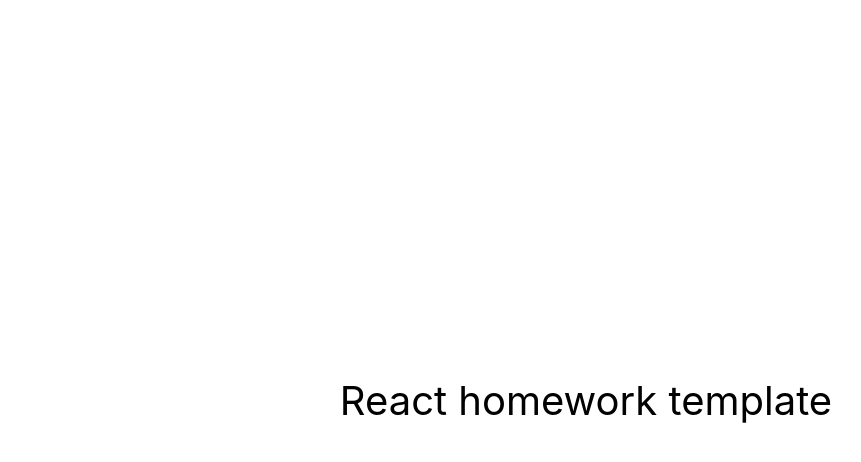
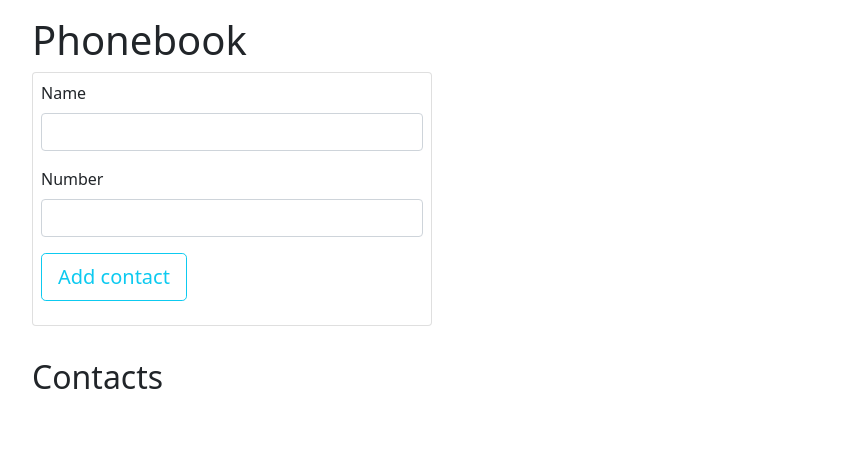
Before and after one commit to HordiienkoOlha/goit-react-hw-07-phonebook, a React (Create React App) app: page / in a window 1280 px wide. Shown: the top 462 px of the page, without its empty margins (54-915 px from the left). Built offline with nearby package versions, Linux system fonts and the light colour scheme.

Commit message:
edit start files

```diff
--- a/package.json
+++ b/package.json
@@ -4,12 +4,18 @@
   "private": true,
   "homepage": "https://HordiienkoOlha.github.io/goit-react-hw-07-phonebook/",
   "dependencies": {
+    "@reduxjs/toolkit": "^1.8.3",
     "@testing-library/jest-dom": "^5.16.3",
     "@testing-library/react": "^12.1.4",
     "@testing-library/user-event": "^13.5.0",
+    "bootstrap": "^5.1.3",
+    "prettier": "^2.7.1",
     "react": "^18.1.0",
+    "react-bootstrap": "^2.4.0",
     "react-dom": "^18.1.0",
+    "react-redux": "^8.0.2",
     "react-scripts": "5.0.1",
+    "reselect": "^4.1.6",
     "web-vitals": "^2.1.3"
   },
   "scripts": {
--- a/src/components/App.jsx
+++ b/src/components/App.jsx
@@ -1,16 +1,20 @@
+import {Container } from 'react-bootstrap';
+import ContactForm from './ContactsForm/ContactForm';
+// import ContactList from './ContactList/ContactList';
+// import Filter from './Filter/Filter';
+
 export const App = () => {
   return (
-    <div
-      style={{
-        height: '100vh',
-        display: 'flex',
-        justifyContent: 'center',
-        alignItems: 'center',
-        fontSize: 40,
-        color: '#010101'
-      }}
-    >
-      React homework template
-    </div>
+    <>
+    <Container className="p-3">
+    <h1 className="header">Phonebook</h1>
+      <ContactForm />
+      </Container>
+      <Container className="p-3">
+      <h2 className="header">Contacts</h2>
+      {/* <Filter /> */}
+      {/* <ContactList /> */}
+      </Container>
+    </>
   );
 };
--- /dev/null
+++ b/src/components/App.module.css
@@ -0,0 +1,9 @@
+.container {
+width: 500px;
+    padding-top: 15px;
+    padding-bottom: 15px;
+    margin: 0 auto;
+}
+.title {
+text-align: center
+}
--- /dev/null
+++ b/src/components/ContactList/ContactList.js
@@ -0,0 +1,44 @@
+import { useState, useEffect } from 'react';
+import { ListGroup } from 'react-bootstrap';
+import { useSelector } from 'react-redux';
+// import { deleteContact } from 'redux/contacts/contactSlice';
+import {
+  getContactsItem,
+  getContsctasFilter,
+} from 'redux/contacts/contactsSelectors';
+import ContactItem from '../ContactsItem/ContactsItem';
+
+const ContactList = () => {
+  const [filterContacts, setFilterContacts] = useState([]);
+  const contacts = useSelector(getContactsItem);
+  const filter = useSelector(getContsctasFilter);
+
+  // const dispatch = useDispatch();
+
+  useEffect(() => {
+    const filteredContacts = contacts.filter(
+      contact =>
+        contact.name.toLowerCase().includes(filter) ||
+        contact.number.includes(filter)
+    );
+    return setFilterContacts(filteredContacts);
+  }, [filter, contacts]);
+
+  // const onDeleteContacts = id => dispatch(deleteContact(id));
+  return (
+    <>
+      <ListGroup>
+        {filterContacts.map(({ id, name, number }) => (
+          <ContactItem
+            key={id}
+            name={name}
+            number={number}
+            // onDeleteContacts={() => onDeleteContacts(id)}
+          />
+        ))}
+      </ListGroup>
+    </>
+  );
+};
+
+export default ContactList;
--- /dev/null
+++ b/src/components/ContactsForm/ContactForm.js
@@ -0,0 +1,86 @@
+// import { nanoid } from 'nanoid';
+import { Form, Button, Card } from 'react-bootstrap';
+// import { useDispatch, useSelector } from 'react-redux';
+import { useState } from 'react';
+// import { getContactsItem } from 'redux/contacts/contactsSelectors';
+// import { addContact } from 'redux/contacts/contactSlice';
+
+export default function ContactForm() {
+  const [name, setName] = useState('');
+  const [number, setNumber] = useState('');
+  // const contacts = useSelector(getContactsItem);
+  // const dispatch = useDispatch();
+
+  const onChange = event => {
+    const { name, value } = event.target;
+    switch (name) {
+      case 'name':
+        setName(value.toLowerCase());
+        break;
+
+      case 'number':
+        setNumber(value.toLowerCase());
+        break;
+
+      default:
+        return;
+    }
+  };
+
+  const onHandleSubmit = event => {
+    event.preventDefault();
+    // const newContact = {
+    //   // id: nanoid(),
+    //   name,
+    //   number,
+    // };
+    console.log(name, number)
+
+    // if (contacts.some(contact => contact.name.includes(newContact.name))) {
+    //   window.alert('The contact added in the list');
+    // } else {
+    //   dispatch(addContact(newContact));
+    // }
+    reset();
+  };
+
+  const reset = () => {
+    setName('');
+    setNumber('');
+  };
+  return (
+    <>
+      <Card style={{ width: '25rem' }}>
+        <Form className="mb-3 p-2" onSubmit={onHandleSubmit}>
+          <Form.Group className="mb-3" controlId="formBasicEmail">
+            <Form.Label> Name</Form.Label>
+            <Form.Control
+              value={name}
+              type="text"
+              name="name"
+              pattern="^[a-zA-Zа-яА-Я]+(([' -][a-zA-Zа-яА-Я ])?[a-zA-Zа-яА-Я]*)*$"
+              title="Name may contain only letters, apostrophe, dash and spaces. For example Adrian, Jacob Mercer, Charles de Batz de Castelmore d'Artagnan"
+              onChange={onChange}
+              required
+            />
+          </Form.Group>
+          <Form.Group className="mb-3" controlId="formBasicPassword">
+            <Form.Label>Number</Form.Label>
+            <Form.Control
+              value={number}
+              type="tel"
+              name="number"
+              pattern="\+?\d{1,4}?[-.\s]?\(?\d{1,3}?\)?[-.\s]?\d{1,4}[-.\s]?\d{1,4}[-.\s]?\d{1,9}"
+              title="Phone number must be digits and can contain spaces, dashes, parentheses and can start with +"
+              onChange={onChange}
+              required
+            />
+          </Form.Group>
+          <Button size="lg" variant="outline-info" type="submit">
+            Add contact
+          </Button>
+        </Form>
+      </Card>
+    </>
+  );
+}
--- /dev/null
+++ b/src/components/Filter/Filter.js
@@ -0,0 +1,24 @@
+import { Form } from 'react-bootstrap';
+// import { useDispatch } from 'react-redux';
+// import { addFilter } from 'redux/contacts/contactSlice';
+
+const Filter = () => {
+  // const dispatch = useDispatch();
+  return (
+    <>
+      <Form>
+        <Form.Group className="mb-3" controlId="formBasicEmail">
+          <Form.Label>Find contacts by name</Form.Label>
+          <Form.Control
+            type="text"
+            name="filter"
+            placeholder="Search..."
+            // onChange={event=> dispatch(addFilter(event.target.value.trim()))}
+          />
+        </Form.Group>
+      </Form>
+    </>
+  );
+};
+
+export default Filter;
--- a/src/index.js
+++ b/src/index.js
@@ -1,10 +1,19 @@
 import React from 'react';
 import ReactDOM from 'react-dom/client';
+// import { PersistGate } from 'redux-persist/integration/react';
+import { Provider } from 'react-redux';
+import { store } from './redux/store';
+// import { store, persistor } from './redux/store';
 import { App } from 'components/App';
 import './index.css';
+import 'bootstrap/dist/css/bootstrap.min.css';
 
 ReactDOM.createRoot(document.getElementById('root')).render(
   <React.StrictMode>
-    <App />
+    <Provider store={store}>
+      {/* <PersistGate loading={null} persistor={persistor}> */}
+        <App />
+      {/* </PersistGate> */}
+    </Provider>
   </React.StrictMode>
 );
--- /dev/null
+++ b/src/redux/contacts/contactSlice.js
@@ -0,0 +1,65 @@
+import { createApi, fetchBaseQuery } from '@reduxjs/toolkit/query/react';
+
+export const contactApi = createApi({
+  reducerPath: 'contactApi',
+  baseQuery: fetchBaseQuery({
+    baseUrl: 'https://611560228f38520017a38499.mockapi.io/api/v1/',
+  }),
+  tagTypes: ['Contact'],
+  endpoints: builder => ({
+    fetchContacts: builder.query({
+      query: () => '/contacts',
+      providesTags: ['Contact'],
+    }),
+    // deleteContact: builder.mutation({
+    //   query: contactId => ({
+    //     url: `/contacts/${contactId}`,
+    //     method: 'DELETE',
+    //   }),
+    //   invalidatesTags: ['Contact'],
+    // }),
+    // createContact: builder.mutation({
+    //   query: contactContent => ({
+    //     url: '/contacts',
+    //     method: 'POST',
+    //     body: {
+    //       content: todoContent,
+    //     },
+    //   }),
+      // invalidatesTags: ['Contact'],
+    // }),
+  }),
+});
+
+export const {
+  useFetchContactsQuery,
+  // useDeleteContactMutation,
+  // useCreateContactMutation,
+} = contactApi;
+
+// import { createSlice } from '@reduxjs/toolkit';
+
+// const initialState = {
+//   items: [],
+//   filter: '',
+// };
+
+// export const contactSlice = createSlice({
+//   name: 'contacts',
+//   initialState,
+//   reducers: {
+//     addContact: (contacts, { payload }) => {
+//       contacts.items.push(payload);
+//     },
+//     deleteContact: (contacts, { payload }) => {
+//       contacts.items = contacts.items.filter(item => item.id !== payload);
+//     },
+//     addFilter: (contacts, { payload }) => {
+//       contacts.filter = payload;
+//     },
+//   },
+// });
+
+// export const { addContact, deleteContact, addFilter } = contactSlice.actions;
+
+// export default contactSlice.reducer;
--- /dev/null
+++ b/src/redux/contacts/contactsSelectors.js
@@ -0,0 +1,13 @@
+import { createSelector } from 'reselect';
+
+const getContactsState = state => state.contacts;
+
+export const getContactsItem = createSelector(
+  getContactsState,
+  contactsState => contactsState.items
+);
+
+export const getContsctasFilter = createSelector(
+  getContactsState,
+  contactsState => contactsState.filter
+);
--- /dev/null
+++ b/src/redux/store.js
@@ -0,0 +1,46 @@
+import { configureStore } from '@reduxjs/toolkit';
+import { setupListeners } from '@reduxjs/toolkit/query';
+// import {
+//   persistStore,
+//   persistReducer,
+//   FLUSH,
+//   REHYDRATE,
+//   PAUSE,
+//   PERSIST,
+//   PURGE,
+//   REGISTER,
+// } from 'redux-persist';
+// import storage from 'redux-persist/lib/storage';
+// import contactsReducer from './contacts/contactSlice';
+import {contactApi} from './contacts/contactSlice';
+
+// const persistConfig = {
+//   key: 'contacts',
+//   storage,
+//   blacklist: ['filter'],
+// };
+
+export const store = configureStore({
+  reducer: {
+    // contacts: contactsReducer,
+    [contactApi.reducePath]: contactApi.reducer,
+  },
+  middleware: getDefaultMiddleware =>[
+    ...getDefaultMiddleware(),
+    contactApi.middleware
+  ]
+});
+
+setupListeners(store.dispatch);
+// export const store = configureStore({
+//   reducer: {
+//     contacts: persistReducer(persistConfig, contactsReducer),
+//   },
+//   middleware: getDefaultMiddleware =>
+//     getDefaultMiddleware({
+//       serializableCheck: {
+//         ignoredActions: [FLUSH, REHYDRATE, PAUSE, PERSIST, PURGE, REGISTER],
+//       },
+//     }),
+// });
+// export const persistor = persistStore(store);
```
Also changed, not shown: src/components/ContactsItem/ContactsItem.js (added, +32 -0 lines), 1 other file (tests, documents, lock files or other folders).
